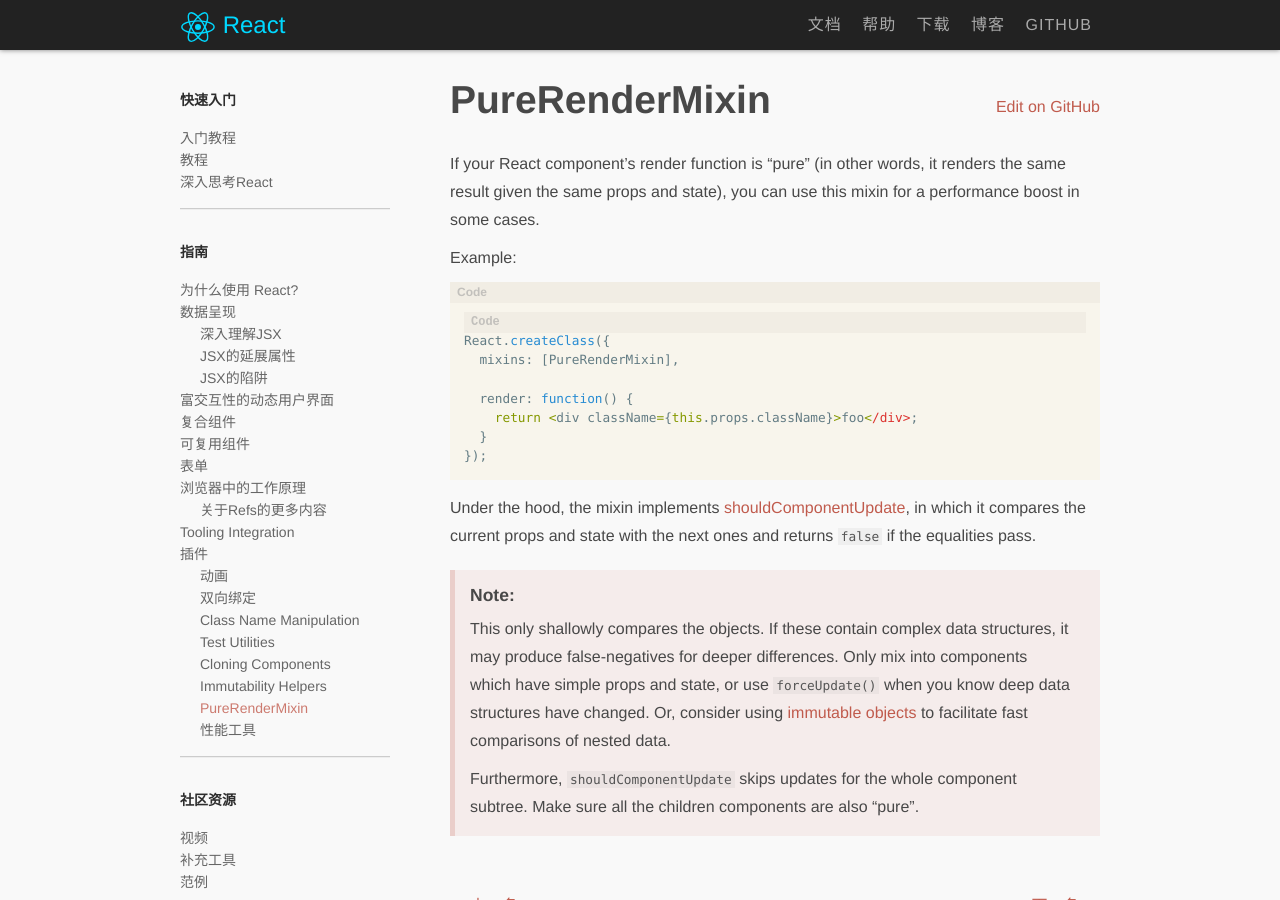
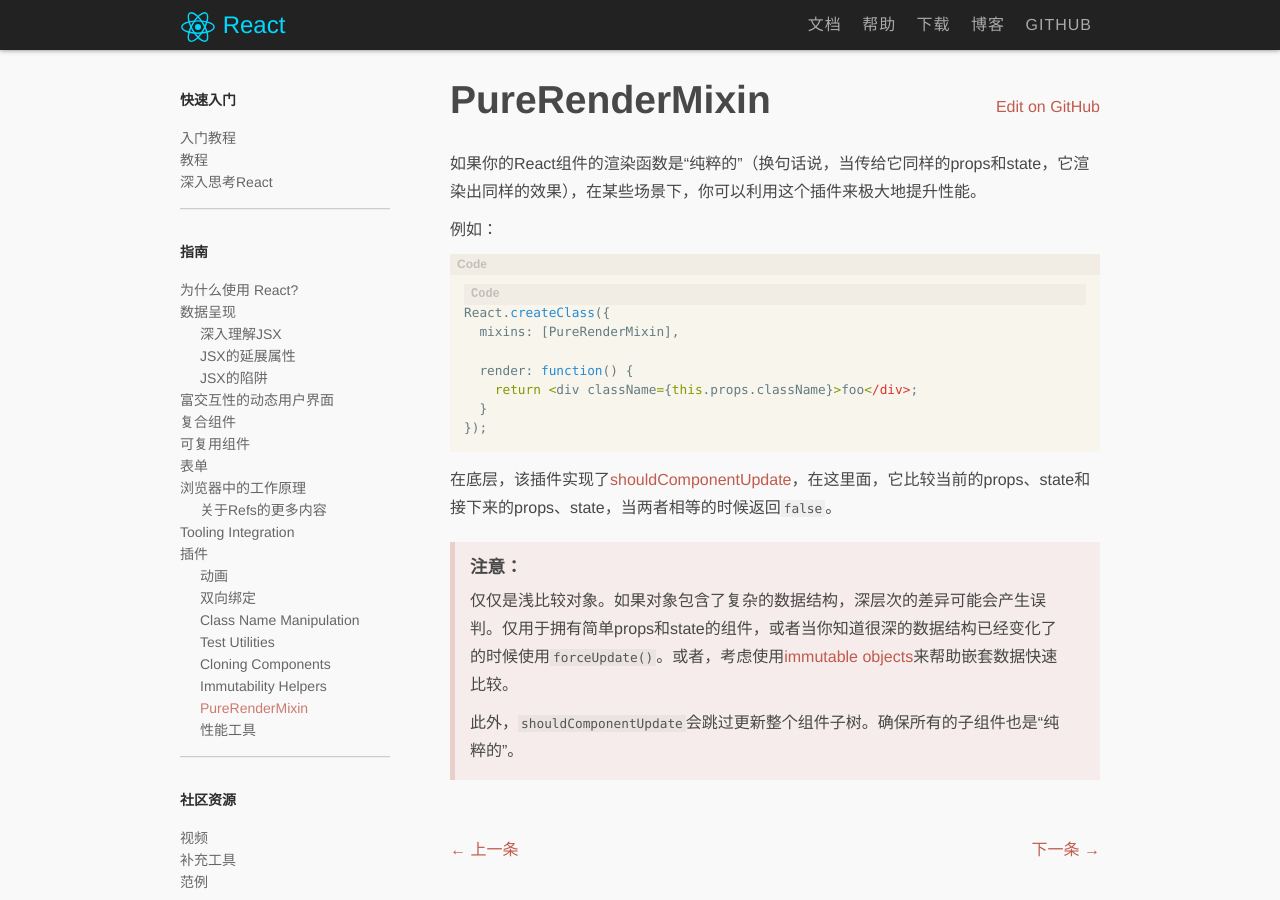
Before and after one commit to yaoshanliang/react-docs, a Jekyll site: the page built from zh/docs/10.7-pure-render-mixin.md, in a window 1280 px wide and 900 px high. Built offline with Jekyll 4.4.1, drawn with Linux system fonts in a browser that asks for light colours; Markdown is read by kramdown in place of the engine named in the settings.

Commit message:
PureRenderMixin

````diff
--- a/zh/docs/10.7-pure-render-mixin.md
+++ b/zh/docs/10.7-pure-render-mixin.md
@@ -6,9 +6,9 @@ prev: update.html
 next: perf.html
 ---
 
-If your React component's render function is "pure" (in other words, it renders the same result given the same props and state), you can use this mixin for a performance boost in some cases.
+如果你的React组件的渲染函数是“纯粹的”（换句话说，当传给它同样的props和state，它渲染出同样的效果），在某些场景下，你可以利用这个插件来极大地提升性能。
 
-Example:
+例如：
 
 ```js
 var PureRenderMixin = require('react').addons.PureRenderMixin;
@@ -21,10 +21,10 @@ React.createClass({
 });
 ```
 
-Under the hood, the mixin implements [shouldComponentUpdate](/react/docs/component-specs.html#updating-shouldcomponentupdate), in which it compares the current props and state with the next ones and returns `false` if the equalities pass.
+在底层，该插件实现了[shouldComponentUpdate](/react/docs/component-specs.html#updating-shouldcomponentupdate)，在这里面，它比较当前的props、state和接下来的props、state，当两者相等的时候返回`false`。
 
-> Note:
+> 注意：
 >
-> This only shallowly compares the objects. If these contain complex data structures, it may produce false-negatives for deeper differences. Only mix into components which have simple props and state, or use `forceUpdate()` when you know deep data structures have changed. Or, consider using [immutable objects](http://facebook.github.io/immutable-js/) to facilitate fast comparisons of nested data.
+> 仅仅是浅比较对象。如果对象包含了复杂的数据结构，深层次的差异可能会产生误判。仅用于拥有简单props和state的组件，或者当你知道很深的数据结构已经变化了的时候使用`forceUpdate()`。或者，考虑使用[immutable objects](http://facebook.github.io/immutable-js/)来帮助嵌套数据快速比较。
 >
-> Furthermore, `shouldComponentUpdate` skips updates for the whole component subtree. Make sure all the children components are also "pure".
+> 此外，`shouldComponentUpdate`会跳过更新整个组件子树。确保所有的子组件也是“纯粹的”。
````
